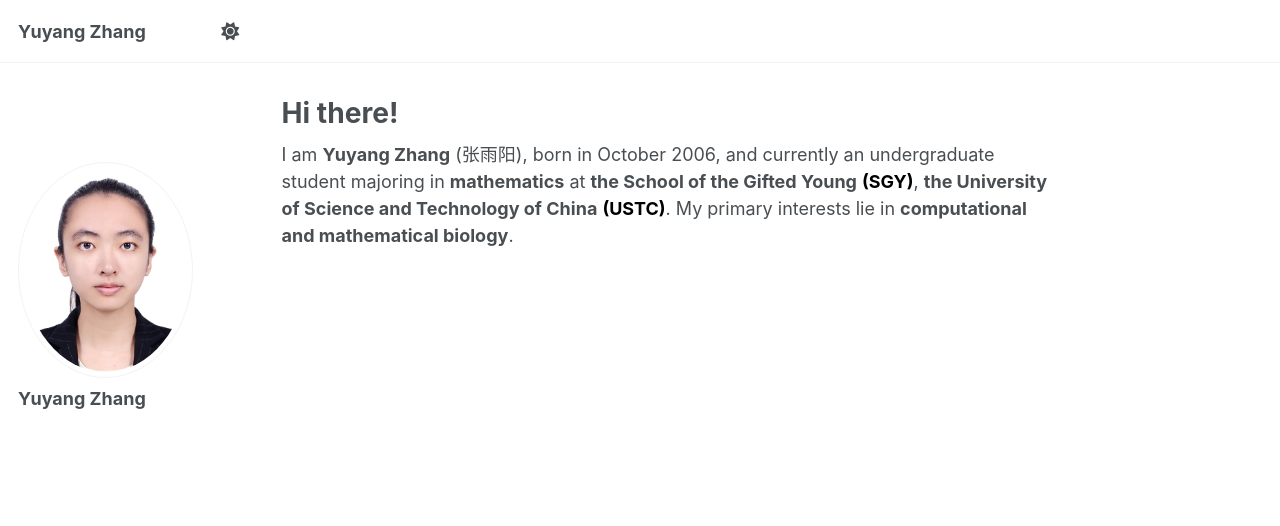
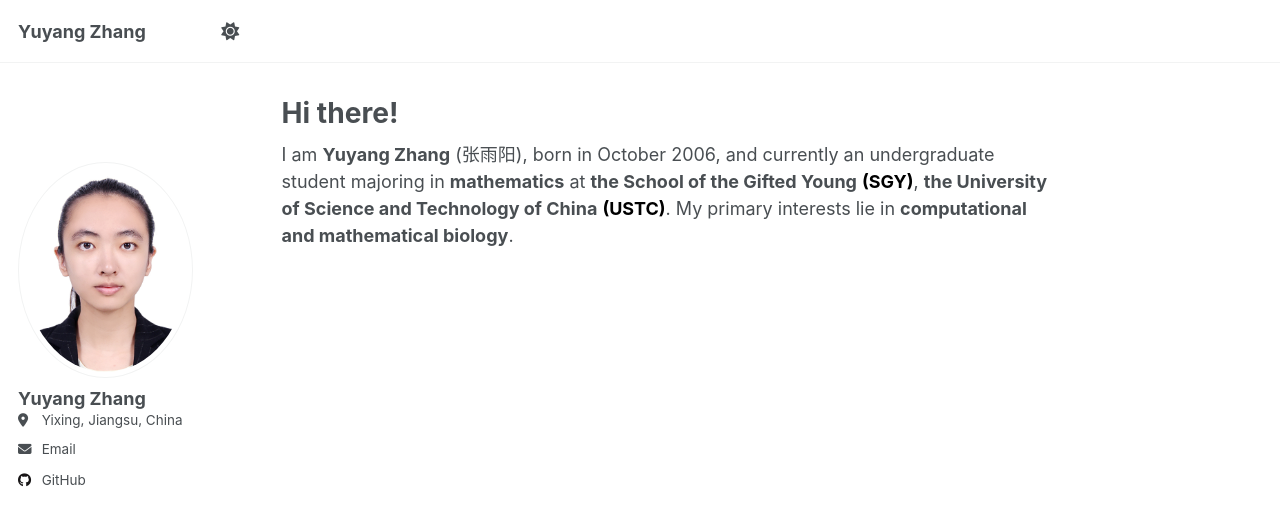
Before and after one commit to yuyangzhang2006/yuyangzhang2006.github.io, a Jekyll site: the page built from _pages/about.md, in a window 1280 px wide and 900 px high. Shown: the top 526 px of the window. Built offline with Jekyll 4.4.1, drawn with Linux system fonts in a browser that asks for light colours; part of the change alters nothing that is shown.

Commit message:
Update _config.yml

```diff
--- a/_config.yml
+++ b/_config.yml
@@ -26,10 +26,10 @@ author:
   name             : "Yuyang Zhang"
   pronouns         : #"she/her"
   bio              : #"bio"
-  location         : #"Earth"
-  employer         : #"Red Brick University"
+  location         : "Yixing, Jiangsu, China"
+  employer         : #"USTC"
   uri              : # URL
-  email            : #"email"
+  email            : "yuyangzhang2006@gmail.com"
 
   # Academic websites
   academia         : # URL
@@ -46,7 +46,7 @@ author:
   bitbucket        : # Username - Update with your username on the site
   codepen          : # Username
   dribbble         : # Username
-  github           : #"academicpages"
+  github           : "https://github.com/yuyangzhang2006"
   kaggle           : # Username
   stackoverflow    : # User number or user number and name (i.e., use "1" or "1/jeff-atwood")
 
```
